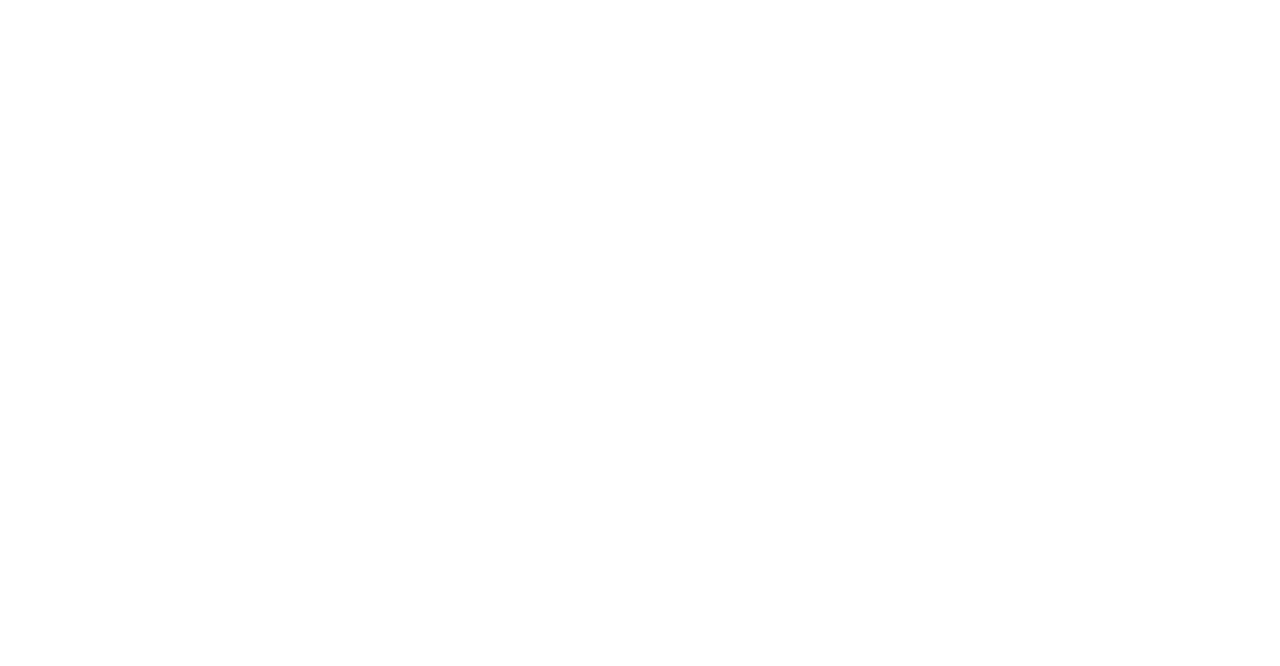
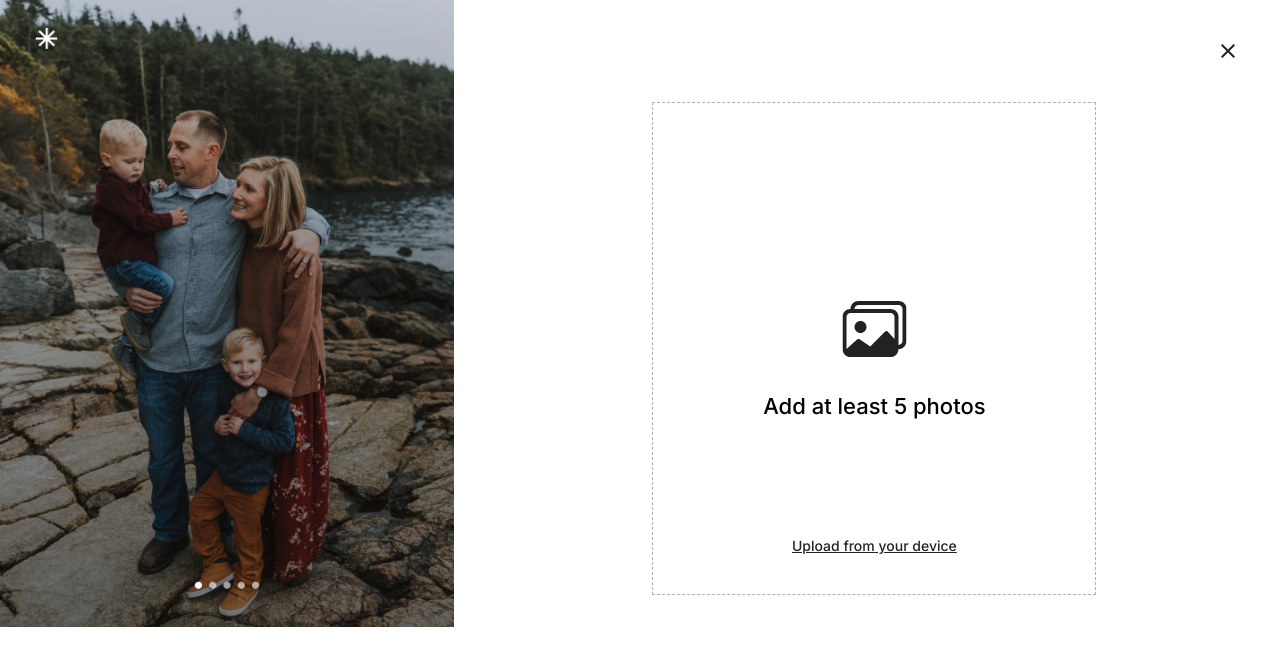
Before and after one commit to davidadediji/dufuna-berlin-lekkiproperty-frontend, a React (Create React App) app: page /property-4 in a window 1280 px wide. Before the commit this address had no page. Shown: the top 666 px of the page. Built offline with nearby package versions, Linux system fonts and the light colour scheme.

Commit message:
[feat-upload file page]

```diff
--- a/src/App.tsx
+++ b/src/App.tsx
@@ -5,6 +5,8 @@
 import FilterPage from "./pages/FilterPage";
 import PropertyAddFirstPage from "./pages/PropertyAddPageFirst";
 import PropertyRequestDetailAddress from "./pages/PropertyRequestDetailAddress";
+import PropertyUploadFilePage from "./pages/UploadFilePage";
+import PropertyUploadedFilePage from "./pages/UploadedFilePage";
 export default function App() {
   return (
     <BrowserRouter>
@@ -15,6 +17,8 @@
         <Route path="/property-1" element={<PropertyAddFirstPage/>}/>
         <Route path="/property-2" element={<PropertyRequestAddress/>}/>
         <Route path="/property-3" element={<PropertyRequestDetailAddress/>}/>
+        <Route path="/property-4" element={<PropertyUploadFilePage/>}/>
+        <Route path="/property-5" element={<PropertyUploadedFilePage/>}/>
       </Routes>
     </BrowserRouter>
   );
--- /dev/null
+++ b/src/components/property-file-upload/PropertyFileUpload.tsx
@@ -0,0 +1,39 @@
+import CloseIcon from '@mui/icons-material/Close';
+import MainImg from '../../asserts/image/mainimg.png'
+import '../property-file-upload/property-file-style.css'
+import MiddleImage from '../../asserts/images.svg'
+
+
+const PropertyUploadFile = ()=>{
+    return(
+        <div className='upload-file-container'>
+            <div className='main-img-container'>
+                <img src={MainImg} alt="" />
+            </div>
+            <div className='upload-file-action-container'>
+                <div className='upload-file-action'>
+                    <div className='property-close'>
+                        <CloseIcon/>
+                    </div>
+                    <div className='upload-file'>
+                        <div className='center-upload'>
+                            <div className='center-upload-addon'>
+                                <img src={MiddleImage} alt="" />
+                                <p className='photo-5'>Add at least 5 photos</p>
+                                <p className='upload-ins'>Upload from your device</p>
+                            </div>
+                        </div>
+                    </div>
+
+                </div>
+                <hr className='deep-dark-80'/>
+                <div className='bottom-nav'>
+                    <p className='back'>Back</p>
+                    <button className='bg-light'>Next</button>
+                </div>
+            </div>
+        </div>
+    )
+}
+
+export default PropertyUploadFile;
--- /dev/null
+++ b/src/components/property-file-upload/property-file-style.css
@@ -0,0 +1,80 @@
+.upload-file-container{
+    display: flex;
+    height: 49vw;
+    overflow-y: hidden;
+}
+
+
+.upload-file-action{
+    margin-top: 39px;
+    margin-right: 40px;
+    margin-left: 55px;
+    margin-bottom: 75px;
+}
+
+.main-img-container{
+    width: 35.45%;
+    height: 100%;
+    object-fit: cover;
+}
+
+.main-img-container img{
+    width: 100%;
+    height: 100%;
+}
+
+.upload-file-action-container{
+    flex: 1;
+    width: 64.55%;
+}
+
+.property-close{
+    margin-bottom: 39px;
+}
+
+.upload-file{
+    width: 444px;
+    height: 493px;
+    background: #FFFFFF;
+    border: 1px dashed #B0B0B0;
+    margin: auto;
+}
+
+.bg-light{
+    padding: 16px;
+    width: 68px;
+    height: 52px;
+    background: #B0B0B0;
+    box-shadow: 0px 0px 4px rgba(0, 0, 0, 0.25);
+    border: none;
+    color: #FFFFFF;
+    border-radius: 8px;
+
+}
+
+.center-upload{
+    display: flex;
+    justify-content: center;
+}
+
+.center-upload-addon{
+    text-align: center;
+    margin-top: 194px;
+}
+
+.photo-5{
+    margin-top: 28px;
+    font-weight: 500;
+    font-size: 22px;
+    line-height: 26px;
+    color: #000000;
+}
+
+.upload-ins{
+    margin-top: 117px;
+    font-weight: 500;
+    font-size: 14px;
+    line-height: 20px;
+    color: #222;
+    text-decoration: underline;
+}
--- /dev/null
+++ b/src/components/property-file-uploaded/PropertyFileUploaded.tsx
@@ -0,0 +1,36 @@
+import CloseIcon from '@mui/icons-material/Close';
+import MainImg from '../../asserts/image/mainimg.png'
+import '../property-file-upload/property-file-style.css'
+
+
+const PropertyUploadedFile = ()=>{
+    return(
+        <div className='uploaded-file-container'>
+            <div className='main-img-container'>
+                <img src={MainImg} alt="" />
+            </div>
+            <div className='uploaded-file-action-container'>
+                <div className='uploaded-file-action'>
+                    <div className='property-close'>
+                        <CloseIcon/>
+                    </div>
+                    <div>
+                        <div>
+
+                        </div>
+                    </div>
+
+                </div>
+                <hr className='deep-dark-80'/>
+                <div className='bottom-nav'>
+                    <p className='back'>Back</p>
+                    <button className='bg-dark'>Next</button>
+                </div>
+            </div>
+        </div>
+    )
+}
+
+
+
+export default PropertyUploadedFile;
--- /dev/null
+++ b/src/components/property-file-uploaded/property-file-uploaded-style.css
@@ -0,0 +1,24 @@
+.uploaded-file-container{
+    display: flex;
+    overflow-y: hidden;
+}
+
+
+.uploaded-file-action{
+    margin-top: 39px;
+    margin-right: 40px;
+    margin-left: 55px;
+}
+
+.main-img-container{
+    width: 35.45%;
+}
+
+.main-img-container img{
+    width: 100%;
+}
+
+.uploaded-file-action-container{
+    flex: 1;
+    width: 64.55%;
+}
--- /dev/null
+++ b/src/pages/UploadFilePage.tsx
@@ -0,0 +1,11 @@
+import PropertyUploadFile from "../components/property-file-upload/PropertyFileUpload";
+const PropertyUploadFilePage= ()=>{
+    return(
+        <div>
+            <PropertyUploadFile/>
+        </div>
+    );
+}
+
+
+export default PropertyUploadFilePage;
--- /dev/null
+++ b/src/pages/UploadedFilePage.tsx
@@ -0,0 +1,11 @@
+import PropertyUploadedFile from "../components/property-file-uploaded/PropertyFileUploaded";
+const PropertyUploadedFilePage= ()=>{
+    return(
+        <div>
+            <PropertyUploadedFile/>
+        </div>
+    );
+}
+
+
+export default PropertyUploadedFilePage;
```
Also changed, not shown: src/asserts/images.svg (added).
